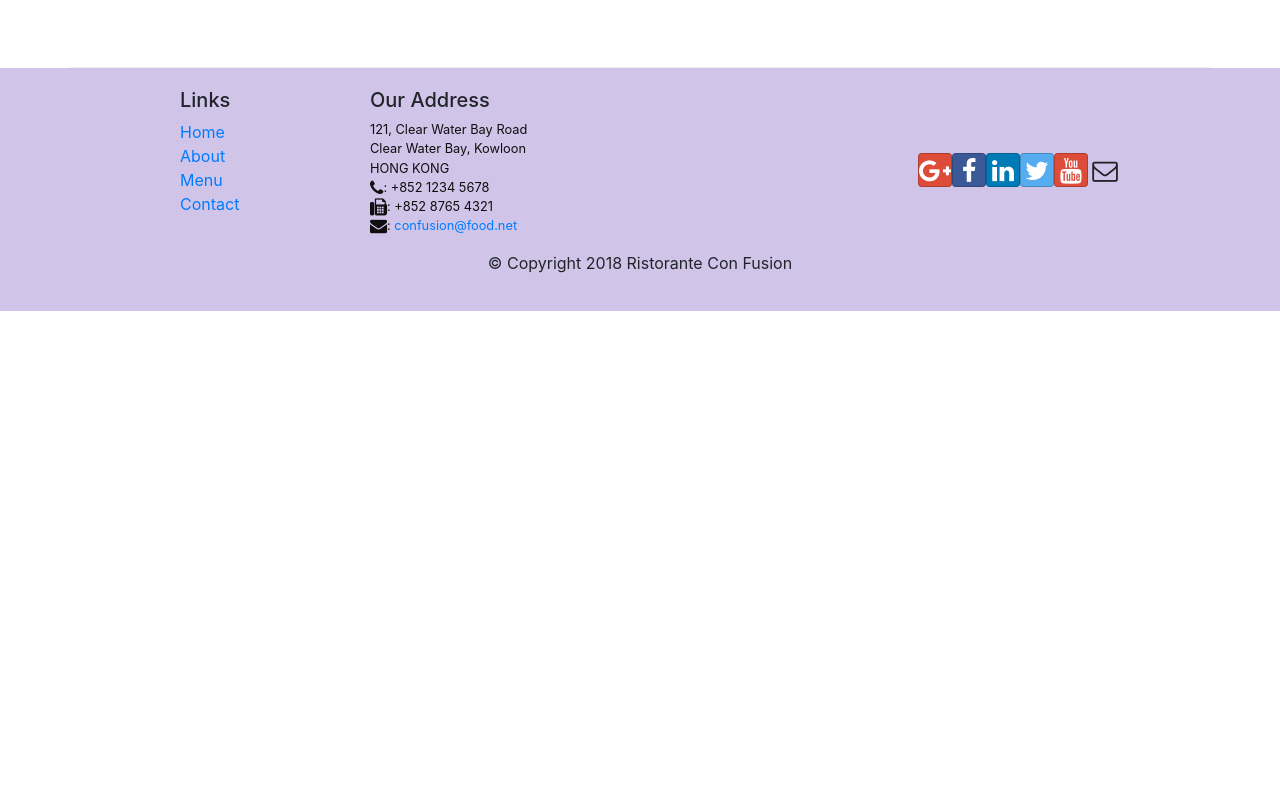
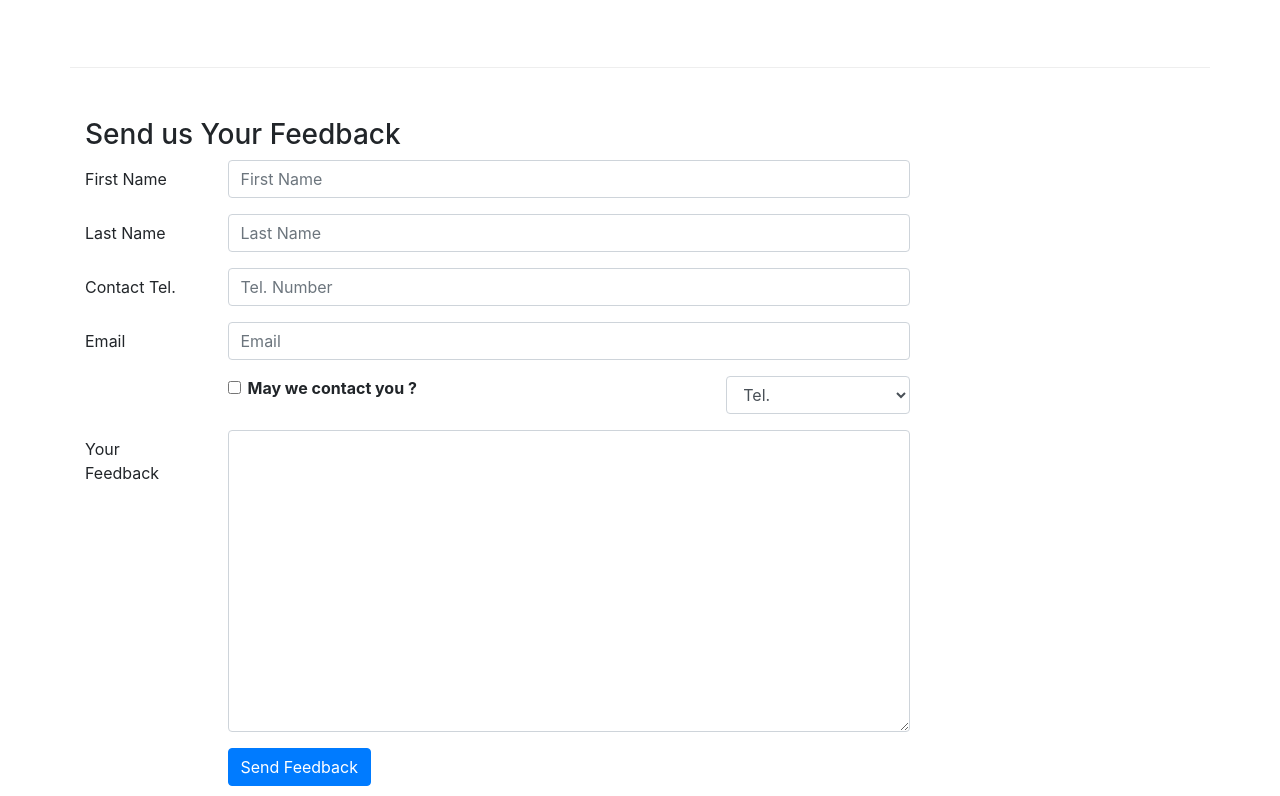
Before and after one commit to Durgnan/Coursera_Bootstrap_MERN_Specialisation_1, a React (Create React App) app in the folder react/confusion/: page /contactus in a window 1280 px wide. Shown: the part 824-1620 px from the top of the page. Before the commit the page ends 1135 px from the top, so only its background shows below. Built offline with nearby package versions, Linux system fonts and the light colour scheme.

Commit message:
Controlled Form

```diff
--- a/react/confusion/src/components/AboutComponent.js
+++ b/react/confusion/src/components/AboutComponent.js
@@ -7,7 +7,7 @@
     return (
       <div className="col-12 mt-5">
         <Media tag="li">
-          <Media left>
+          <Media left middle >
             <Media object src={leader.image} alt={leader.name} />
           </Media>
           <Media body className="ml-5">
--- a/react/confusion/src/components/ContactComponent.js
+++ b/react/confusion/src/components/ContactComponent.js
@@ -1,8 +1,43 @@
-import React from "react";
-import { Breadcrumb, BreadcrumbItem} from 'reactstrap'
+import React, {Component} from "react";
+import { Breadcrumb, BreadcrumbItem, Button, Form, FormGroup, Label, Input, Col} from 'reactstrap'
 import { Link } from 'react-router-dom';
 
-function Contact(props) {
+class Contact extends Component{
+
+  constructor(props){
+    super(props);
+
+    this.state = {
+      firstname: "",
+      lastname: "",
+      telnum: "",
+      email: "",
+      agree: false,
+      contactType: "Tel.",
+      message: ""
+	};
+
+	this.handleSubmit = this.handleSubmit.bind(this);
+	this.handleInputChange = this.handleInputChange.bind(this);
+  }
+
+handleInputChange(event) {
+	const target = event.target;
+	const value = target.type === 'checkbox' ? target.checked : target.value;
+	const name = target.name;
+
+	this.setState({
+		[name]:value
+	});
+}
+
+handleSubmit(event) {
+	console.log('Current State is: '+ JSON.stringify(this.state));
+	alert("Current State is: " + JSON.stringify(this.state));
+	event.preventDefault();
+}
+
+render() {
   return (
     <div className="container">
       <div className="row">
@@ -63,8 +98,126 @@
           </div>
         </div>
       </div>
+      <div className="row row-content">
+        <div className="col-12">
+          <h3>Send us Your Feedback</h3>
+        </div>
+        <div className="col-12 col-md-9">
+          <Form onSubmit={this.handleSubmit}>
+            <FormGroup row>
+              <Label md={2} htmlFor="firstname">
+                First Name
+              </Label>
+              <Col md={10}>
+                <Input
+                  type="text"
+                  id="firstname"
+                  name="firstname"
+                  placeholder="First Name"
+                  value={this.state.firstname}
+                  onChange={this.handleInputChange}
+                ></Input>
+              </Col>
+            </FormGroup>
+            <FormGroup row>
+              <Label md={2} htmlFor="lastname">
+                Last Name
+              </Label>
+              <Col md={10}>
+                <Input
+                  type="text"
+                  id="lastname"
+                  name="lastname"
+                  placeholder="Last Name"
+                  value={this.state.lastname}
+                  onChange={this.handleInputChange}
+                ></Input>
+              </Col>
+            </FormGroup>
+            <FormGroup row>
+              <Label md={2} htmlFor="telnum">
+                Contact Tel.
+              </Label>
+              <Col md={10}>
+                <Input
+                  type="tel"
+                  id="telnum"
+                  name="telnum"
+                  placeholder="Tel. Number"
+                  value={this.state.telnum}
+                  onChange={this.handleInputChange}
+                ></Input>
+              </Col>
+            </FormGroup>
+            <FormGroup row>
+              <Label md={2} htmlFor="email">
+                Email
+              </Label>
+              <Col md={10}>
+                <Input
+                  type="email"
+                  id="email"
+                  name="email"
+                  placeholder="Email"
+                  value={this.state.email}
+                  onChange={this.handleInputChange}
+                ></Input>
+              </Col>
+            </FormGroup>
+            <FormGroup row>
+              <Col md={{ size: 6, offset: 2 }}>
+                <FormGroup check>
+                  <Label check>
+                    <Input
+                      type="checkbox"
+                      name="agree"
+                      checked={this.state.agree}
+                      onChange={this.handleInputChange}
+                    />{" "}
+                    <strong>May we contact you ?</strong>
+                  </Label>
+                </FormGroup>
+              </Col>
+              <Col md={{ size: 3, offset: 1 }}>
+                <Input
+                  type="select"
+                  name="contactType"
+                  value={this.state.contactType}
+                  onChange={this.handleInputChange}
+                >
+                  <option>Tel.</option>
+                  <option>Email</option>
+                </Input>
+              </Col>
+            </FormGroup>
+            <FormGroup row>
+              <Label md={2} htmlFor="feedback">
+                Your Feedback
+              </Label>
+              <Col md={10}>
+                <Input
+                  type="textarea"
+                  id="message"
+                  name="message"
+                  rows="12"
+                  value={this.state.message}
+                  onChange={this.handleInputChange}
+                ></Input>
+              </Col>
+            </FormGroup>
+            <FormGroup row>
+              <Col md={{ size: 10, offset: 2 }}>
+                <Button type="submit" color="primary">
+                  Send Feedback
+                </Button>
+              </Col>
+            </FormGroup>
+          </Form>
+        </div>
+      </div>
     </div>
   );
 }
 
+}
 export default Contact;
```
